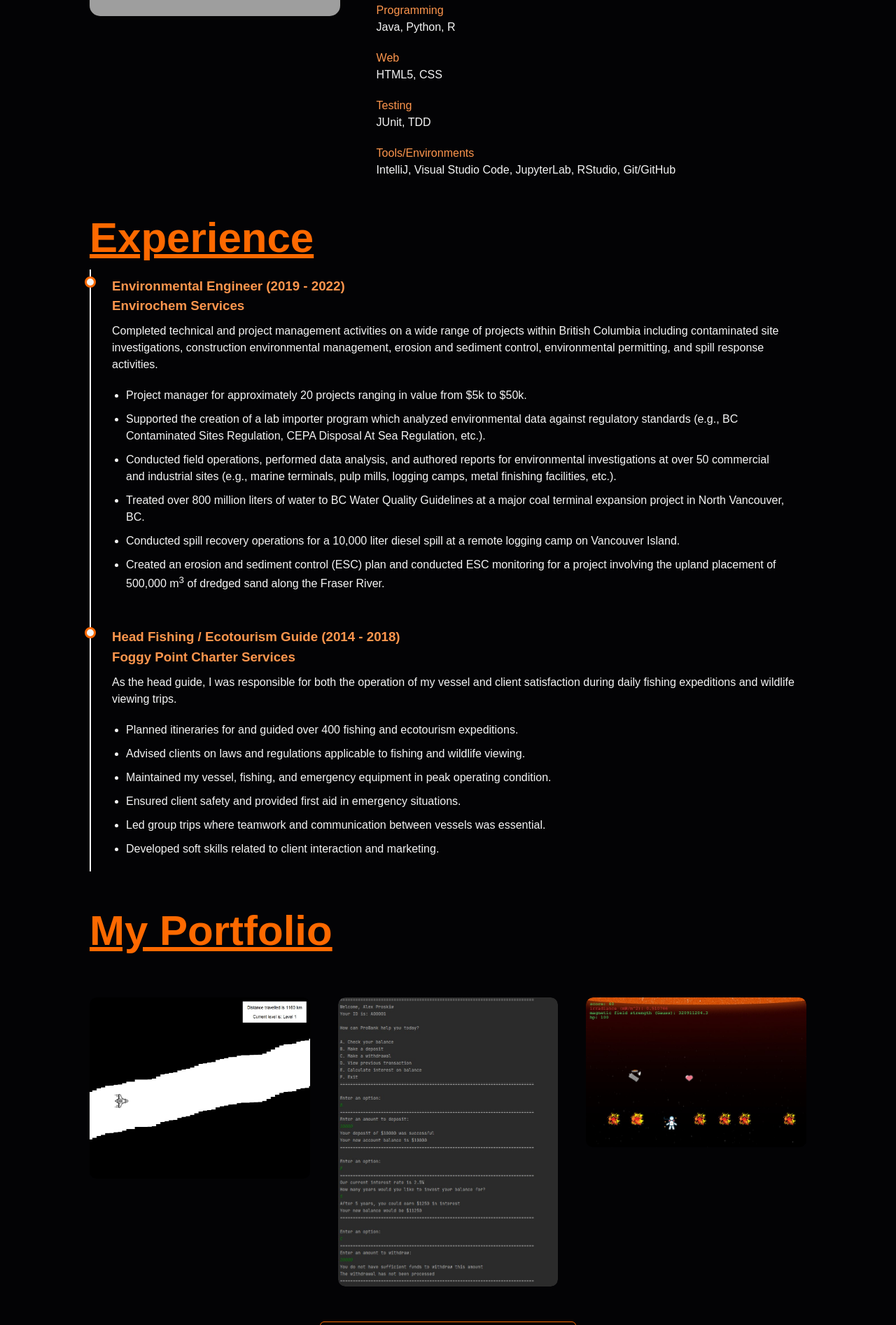
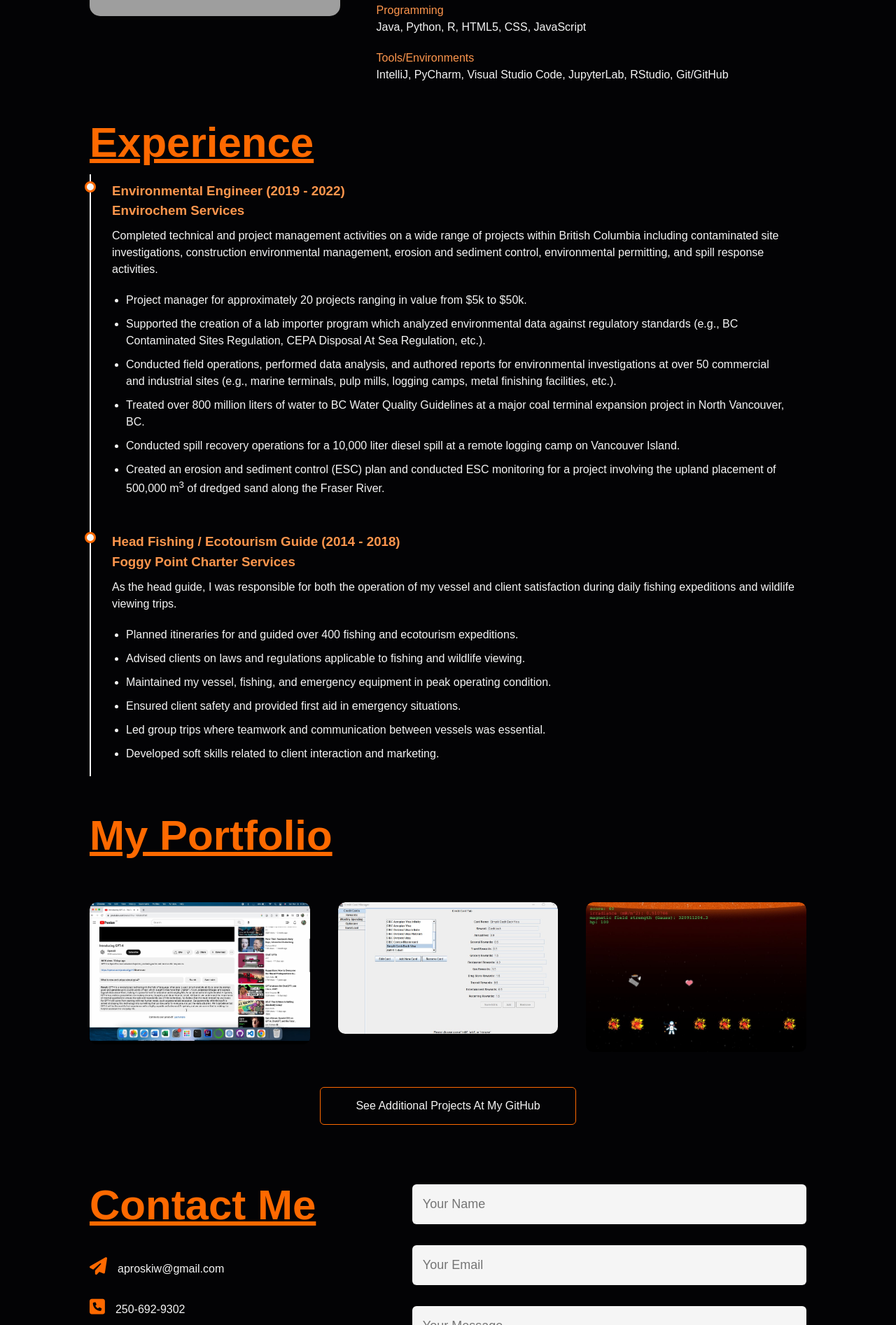
Before and after one commit to alexproskiw/alexproskiw.github.io, a plain HTML site: page index.html in a window 1280 px wide. Shown: the part 1056-2949 px from the top of the page at 70% size. Drawn offline with Linux system fonts and the light colour scheme; grey boxes are pictures that could not be loaded.

Commit message:
Global Updates
Updates to resume, education, skills, and projects

```diff
--- a/index.html
+++ b/index.html
@@ -56,31 +56,30 @@
                     </div>
                     <div class="tab-contents active-tab" id="skills">
                         <ul>
-                            <li><span>Programming</span><br>Java, Python, R</li>
-                            <li><span>Web</span><br>HTML5, CSS</li>
-                            <li><span>Testing</span><br>JUnit, TDD</li>
-                            <li><span>Tools/Environments</span><br>IntelliJ, Visual Studio Code, JupyterLab, RStudio, Git/GitHub</li>
+                            <li><span>Programming</span><br>Java, Python, R, HTML5, CSS, JavaScript</li>
+                            <li><span>Tools/Environments</span><br>IntelliJ, PyCharm, Visual Studio Code, JupyterLab, RStudio, Git/GitHub</li>
                         </ul>
                     </div>
                     <div class="tab-contents" id="extracurriculars">
                         <ul>
+                            <li><span>2023</span><br>BCS Hackathon - 2nd Place Winner</li>
                             <li><span>2022</span><br>NASA International Space Apps Challenge</li>
                             <li><span>2016</span><br>STEM Spotlight Awards - Infrastructure Category Winner</li>
                         </ul>
                     </div>
                     <div class="tab-contents" id="education">
                         <ul>
-                            <li><span>2022 - Current</span><br>Bachelor of Computer Science - UBC
+                            <li><span>2022 - 2024</span><br>Bachelor of Computer Science - UBC
                                 <ul>
-                                    <li>4.3/4.0 GPA to date</li>
+                                    <li>4.3 GPA (A+) to date</li>
                                 </ul>
                             </li>
                             <li><span>2014 - 2018</span><br>BASc in Environmental Engineering - UNBC/UBC
                                 <ul>
+                                    <li>Cumulative 4.3 GPA (A+)</li>
+                                    <li>UNBC Scholar</li>
                                     <li>Dean’s Honour List</li>
-                                    <li>UNBC Scholar</li>
                                     <li>UBC Trek Excellence Scholarship</li>
-                                    <li>Cumulative 4.3/4.0 GPA</li>
                                 </ul>
                             </li>
                         </ul>
@@ -142,23 +141,22 @@
             <h2 class="sub-title"><u>My Portfolio</u></h2>
             <div class="work-list">
                 <div class="work">
-                    <img src="Images/work-1.jpg">
+                    <img src="Images/work-youtube-gpt.jpg">
                     <div class="layer">
-                        <h3>Spaceship Flying Game</h3>
-                        <p>A game where you fly a spaceship in an ever-shrinking randomly-generated tunnel.
-                            Made in the Racket programming language.
+                        <h3>YouTube ChatGPT AI</h3>
+                        <p>Achieved seemless integration of ChatGPT within the YouTube interface, allowing users to summarize or query an entire video.
+                            This project won our team 2nd place at the 2023 BCS Hackathon!
                         </p>
-                        <a href="https://github.com/alexproskiw/DrRacketSpaceshipGame" target="_blank">Click here for details</a>
+                        <a href="https://github.com/alexproskiw/BCS-Hackathon-2023" target="_blank">Click here for details</a>
                     </div>
                 </div>
                 <div class="work">
-                    <img src="Images/work-2.jpg">
+                    <img src="Images/work-credit-card.jpg">
                     <div class="layer">
-                        <h3>Bank Account Simulator</h3>
-                        <p>A Java program that simulates a bank account, allowing you to check your balance, make deposits and withdrawls,
-                            view your previous transaction, and invest your money.
+                        <h3>Credit Card Optimizer</h3>
+                        <p>A Java Swing application allowing the user to obtain an optimal credit card recommendation based on their personalized spending.
                         </p>
-                        <a href="https://github.com/alexproskiw/BankAccountSimulator" target="_blank">Click here for details</a>
+                        <a href="https://github.com/alexproskiw/JavaCreditCardOptimizer" target="_blank">Click here for details</a>
                     </div>
                 </div>
                 <div class="work">
```
Also changed, not shown: Images/work-credit-card.jpg (added), Images/work-youtube-gpt.jpg (added), 1 other file.
